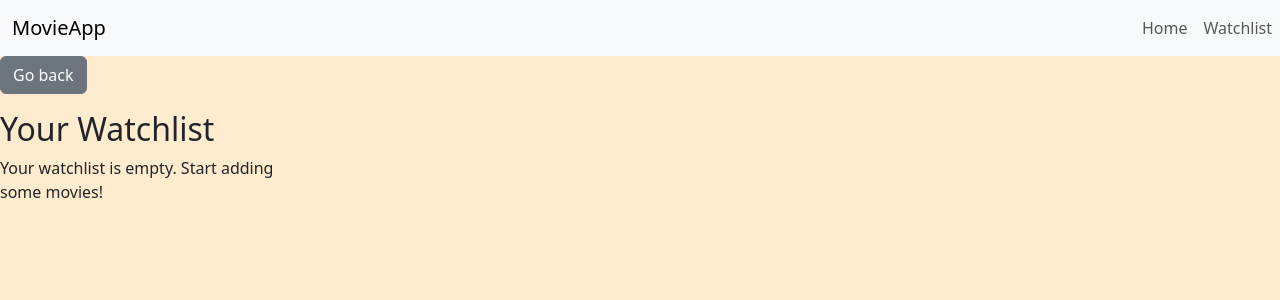
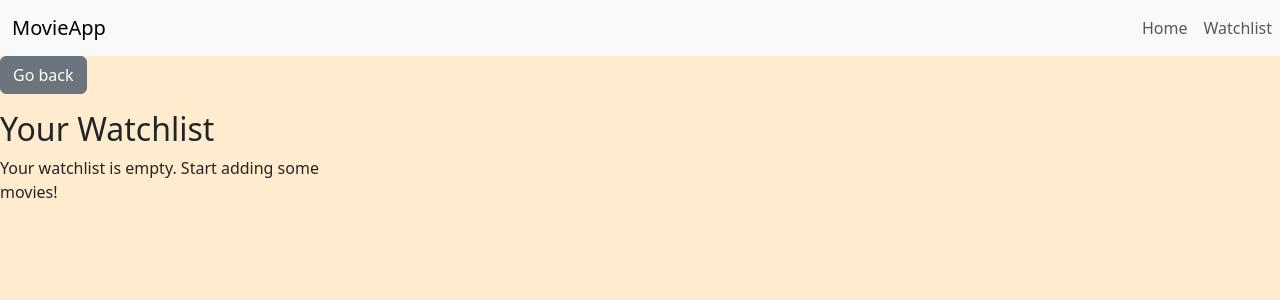
Before and after one commit to LukeZHar/T3W8-Movie-search, a React (Vite) app: page /watchlist in a window 1280 px wide. Shown: the top 300 px of the page. Built offline with nearby package versions, Linux system fonts and the light colour scheme.

Commit message:
Fix: http - https

```diff
--- a/src/components/NotificationBar.jsx
+++ b/src/components/NotificationBar.jsx
@@ -1,7 +1,7 @@
 import React from "react";
 import { useNotification } from "../context/NotificationContext";
 
-export default function NotificationBar() {
+export default function NotificationBar(){
     const { notification } = useNotification();
 
     if (!notification)
--- a/src/pages/Details.jsx
+++ b/src/pages/Details.jsx
@@ -1,7 +1,7 @@
 import React, { useEffect, useState } from "react";
 import { useNavigate, useParams } from "react-router-dom";
 
-export default function Details() {
+export default function Details(){
     const { id } = useParams();
     const navigate = useNavigate();
     const [movieDetails, setMovieDetails] = useState(null);
@@ -11,7 +11,7 @@ export default function Details() {
         const fetchMovieDetails = async () => {
             const apikey = import.meta.env.VITE_API_KEY;
             try {
-                const response = await fetch(`http://www.omdbapi.com/?apikey=${apikey}&i=${id}&plot=full`);
+                const response = await fetch(`https://www.omdbapi.com/?apikey=${apikey}&i=${id}&plot=full`);
                 const data = await response.json();
 
                 if (data.Response === "True") {
--- a/src/pages/Home.jsx
+++ b/src/pages/Home.jsx
@@ -12,7 +12,7 @@ export default function Home() {
 
         // Using axios()
         if (query) {
-            const response = await axios.get(`http://www.omdbapi.com/`, {
+            const response = await axios.get(`https://www.omdbapi.com/`, {
                 params: {
                     apikey: import.meta.env.VITE_API_KEY,
                     s: query
--- a/src/pages/Watchlist.jsx
+++ b/src/pages/Watchlist.jsx
@@ -8,7 +8,7 @@ const Watchlist = () => {
     const { watchlist, removeFromWatchlist } = useWatchlist();
     const navigate = useNavigate();
     return (
-        <div style={{maxWidth: '18rem'}}>
+        <div style={{maxWidth: '20rem'}}>
             <button className="btn btn-secondary mb-3" onClick={() => navigate(-1)}>Go back</button>
             <h2>Your Watchlist</h2>
             {watchlist.length === 0 ? (
@@ -18,7 +18,7 @@ const Watchlist = () => {
                     {watchlist.map((movie) => (
                         <li key={movie.imdbID}>
                             <p><strong>{movie.Title}</strong> ({movie.Year})</p>
-                            <img src={movie.Poster} alt={`${movie.Title} Poster`} className='card-img-top' />
+                            <img src={movie.Poster} alt={`${movie.Title} Poster` } className='card-img-top' style={{ width: '300px'}} />
                             <button
                                 onClick={() => removeFromWatchlist(movie.imdbID)}
                                 style={{ color: 'red' }}
```
